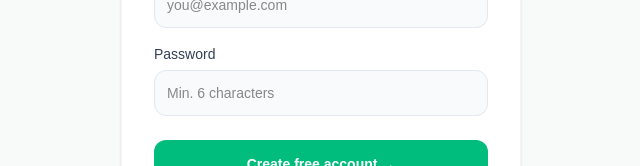
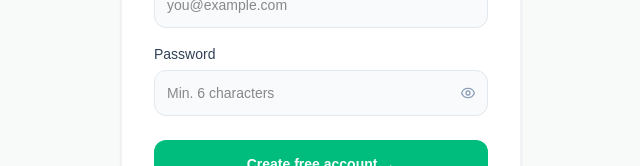
Before and after one commit to Iwonka1444/digin, a Next.js app: page /signup in a window 1280 px wide. Shown: the part 464-630 px from the top of the page, without its empty margins (319-959 px from the left). Built offline with nearby package versions, Linux system fonts and the light colour scheme; no server answers.

Commit message:
fix: password validation + show/hide toggle

```diff
--- a/app/signup/page.tsx
+++ b/app/signup/page.tsx
@@ -16,6 +16,7 @@ export default function SignupPage() {
 
   const [email, setEmail] = useState("");
   const [password, setPassword] = useState("");
+  const [showPassword, setShowPassword] = useState(false);
   const [msg, setMsg] = useState("");
   const [loading, setLoading] = useState(false);
   const [success, setSuccess] = useState(false);
@@ -23,6 +24,10 @@ export default function SignupPage() {
   const handleSignup = async () => {
     if (!email || !password) {
       setMsg("Please fill in all fields.");
+      return;
+    }
+    if (password.length < 6) {
+      setMsg("Password must be at least 6 characters.");
       return;
     }
     try {
@@ -100,14 +105,34 @@ export default function SignupPage() {
           />
 
           <label className="mb-1.5 block text-sm font-medium text-slate-700">Password</label>
+          <div className="relative mb-6">
             <input
-            type="password"
+              type={showPassword ? "text" : "password"}
               placeholder="Min. 6 characters"
               value={password}
               onChange={(e) => setPassword(e.target.value)}
               onKeyDown={(e) => e.key === "Enter" && handleSignup()}
-            className="mb-6 w-full rounded-xl border border-slate-200 bg-slate-50 p-3 text-sm outline-none focus:border-emerald-400 focus:ring-1 focus:ring-emerald-400 transition"
+              className="w-full rounded-xl border border-slate-200 bg-slate-50 p-3 pr-10 text-sm outline-none focus:border-emerald-400 focus:ring-1 focus:ring-emerald-400 transition"
             />
+            <button
+              type="button"
+              onClick={() => setShowPassword((v) => !v)}
+              className="absolute right-3 top-1/2 -translate-y-1/2 text-slate-400 hover:text-slate-600 transition"
+              aria-label={showPassword ? "Hide password" : "Show password"}
+            >
+              {showPassword ? (
+                <svg xmlns="http://www.w3.org/2000/svg" className="h-4 w-4" fill="none" viewBox="0 0 24 24" stroke="currentColor" strokeWidth={2}>
+                  <path strokeLinecap="round" strokeLinejoin="round" d="M13.875 18.825A10.05 10.05 0 0112 19c-5 0-9-4-9-7s4-7 9-7a9.96 9.96 0 015.657 1.757M15 12a3 3 0 11-6 0 3 3 0 016 0z" />
+                  <path strokeLinecap="round" strokeLinejoin="round" d="M3 3l18 18" />
+                </svg>
+              ) : (
+                <svg xmlns="http://www.w3.org/2000/svg" className="h-4 w-4" fill="none" viewBox="0 0 24 24" stroke="currentColor" strokeWidth={2}>
+                  <path strokeLinecap="round" strokeLinejoin="round" d="M15 12a3 3 0 11-6 0 3 3 0 016 0z" />
+                  <path strokeLinecap="round" strokeLinejoin="round" d="M2.458 12C3.732 7.943 7.523 5 12 5c4.477 0 8.268 2.943 9.542 7-1.274 4.057-5.065 7-9.542 7-4.477 0-8.268-2.943-9.542-7z" />
+                </svg>
+              )}
+            </button>
+          </div>
 
           <button
             onClick={handleSignup}
```
Lines whose indentation alone changed are shown as unchanged.
